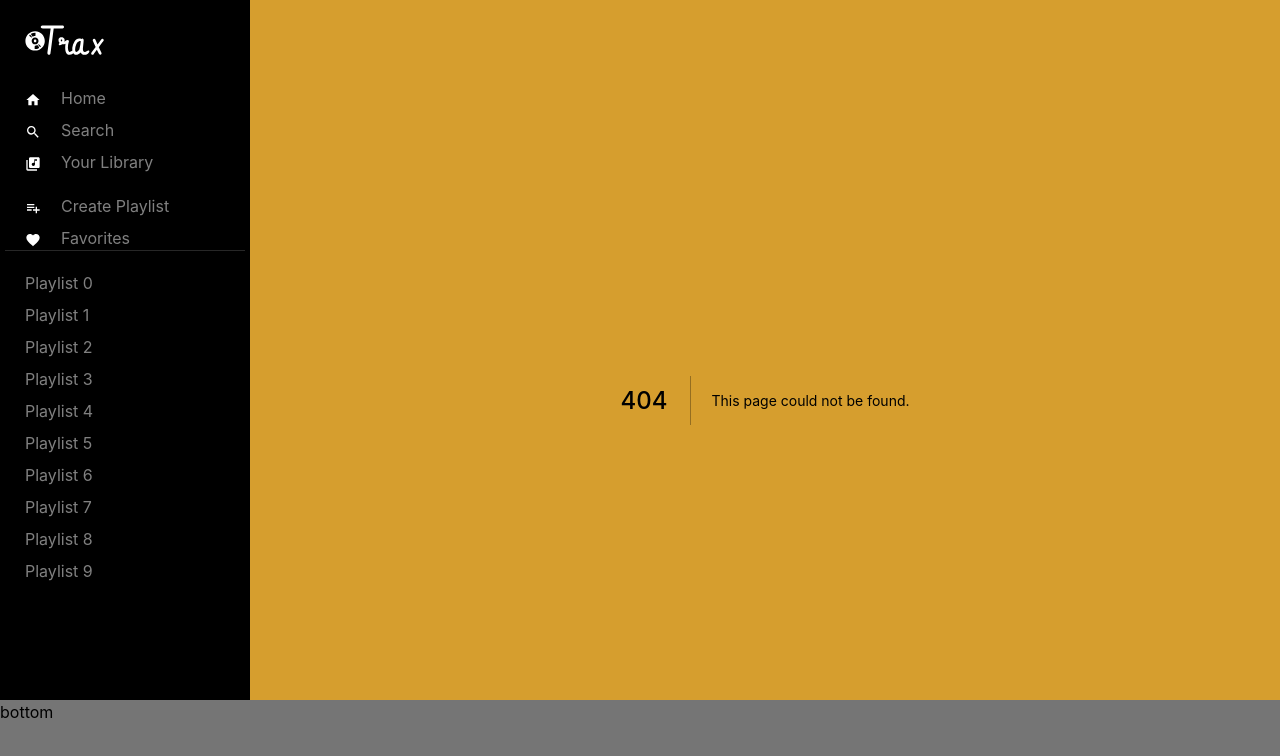
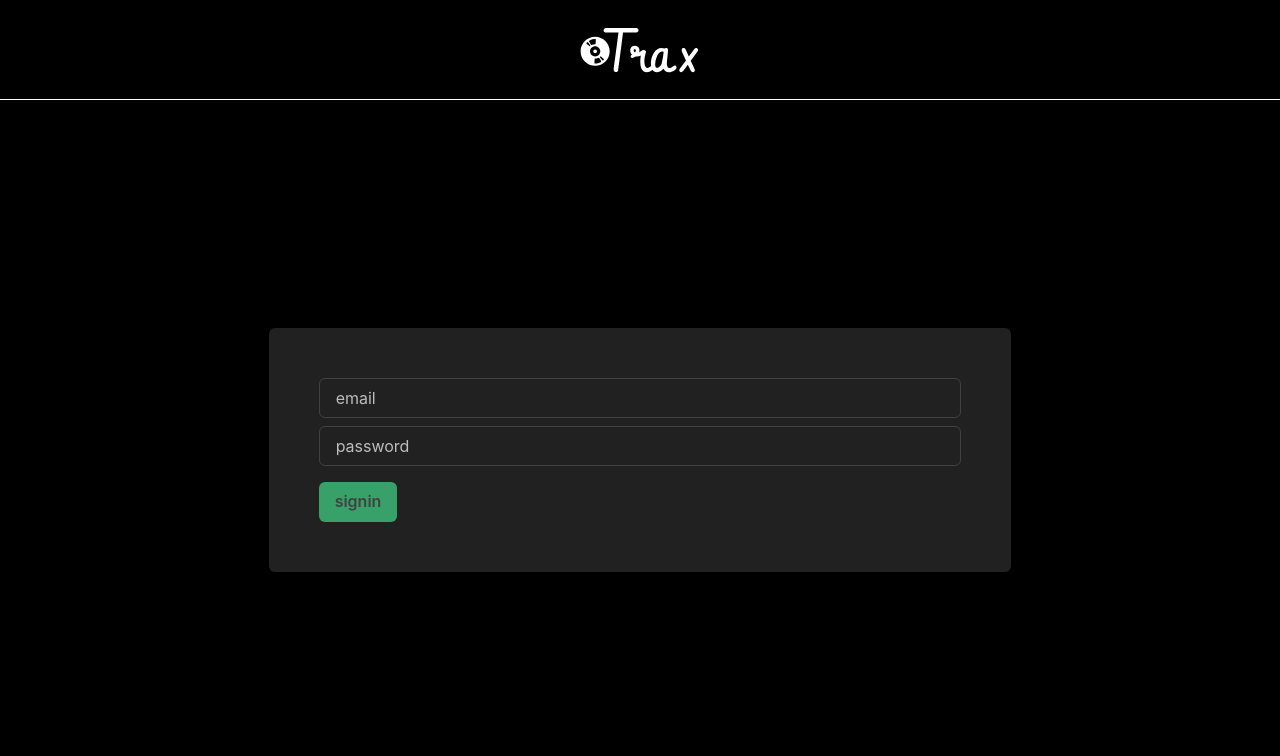
Before and after one commit to KuriatoV/music-app, a Next.js app: page /signin in a window 1280 px wide. Before the commit this address had no page. Shown: the top 756 px of the page. Built offline with nearby package versions, Linux system fonts and the light colour scheme.

Commit message:
feat:add signin functionality(without cache and debug)

```diff
--- /dev/null
+++ b/components/AuthForm.tsx
@@ -0,0 +1,68 @@
+import React, { useState } from 'react';
+import { Box, Button, Flex, Input } from '@chakra-ui/react';
+import { useRouter } from 'next/router';
+import { useSWRConfig } from 'swr';
+import NextImage from 'next/image';
+import { auth } from '../lib/mutations';
+
+const AuthForm: React.FC<{ mode: 'signin' | 'signup' }> = ({ mode }) => {
+    const [email, setEmail] = useState('');
+    const [password, setPassword] = useState('');
+    const [isLoading, setIsLoading] = useState(false);
+
+    const router = useRouter();
+
+    const handleSubmit = async (e) => {
+        e.preventDefault();
+        setIsLoading(true);
+        const user = await auth(mode, { email, password });
+        // cache ?
+        setIsLoading(false);
+        router.push('/');
+    };
+
+    return (
+        <Box height="100vh" width="100vw" bg="black">
+            <Flex
+                justify="center"
+                align="center"
+                height="100px"
+                borderBottom="white 1px solid"
+            >
+                <NextImage src="/logo.svg" height={60} width={120} />
+            </Flex>
+            <Flex justify="center" align="center" height="calc(100vh - 100px)">
+                <Box padding="50px" bg="gray.900" borderRadius="6px">
+                    <form onSubmit={handleSubmit}>
+                        <Input
+                            placeholder="email"
+                            type="email"
+                            onChange={(e) => setEmail(e.target.value)}
+                        />
+                        <Input
+                            type="password"
+                            placeholder="password"
+                            onChange={(e) => setPassword(e.target.value)}
+                            marginTop="8px"
+                        />
+                        <Button
+                            type="submit"
+                            bg="green.500"
+                            isLoading={isLoading}
+                            marginTop="16px"
+                            sx={{
+                                '&:hover': {
+                                    bg: 'green.300',
+                                },
+                            }}
+                        >
+                            {mode}
+                        </Button>
+                    </form>
+                </Box>
+            </Flex>
+        </Box>
+    );
+};
+
+export default AuthForm;
--- a/pages/_app.tsx
+++ b/pages/_app.tsx
@@ -31,12 +31,16 @@
     },
 });
 
-const MyApp = ({ Component, pageProps }) => {
+const MyApp= ({ Component, pageProps }) => {
     return (
         <ChakraProvider theme={theme}>
-            <PlayerLayout>
+            {Component.authPage ? (
                 <Component {...pageProps} />
-            </PlayerLayout>
+            ) : (
+                <PlayerLayout>
+                    <Component {...pageProps} />
+                </PlayerLayout>
+            )}
         </ChakraProvider>
     );
 };
--- a/pages/api/signup.ts
+++ b/pages/api/signup.ts
@@ -17,6 +17,7 @@
     } catch (e) {
         res.status(401);
         res.json({ error: 'User already exists' });
+        // here return
     }
 
     const token: string = jwt.sign(
--- /dev/null
+++ b/pages/signin.tsx
@@ -0,0 +1,9 @@
+import AuthForm from '../components/AuthForm';
+
+const Signin = () => {
+    return <AuthForm mode="signin" />;
+};
+
+Signin.authPage = true;
+
+export default Signin;
```
Also changed, not shown: pages/signup.tsx (added, +9 -0 lines).
